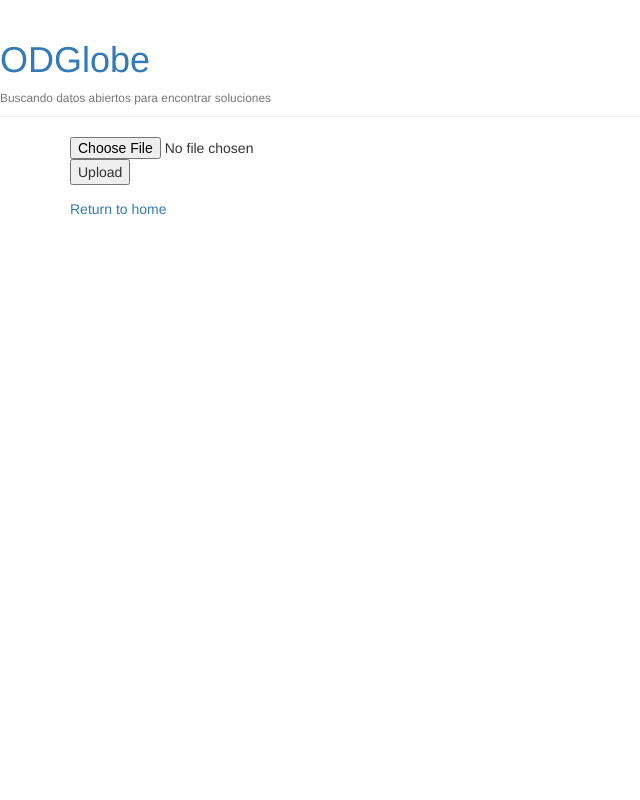
After one commit to mt-lids-sefi/odglobe, a Django app: page /file_uploader/su/ in a window 1280 px wide. The commit adds this page. Shown: the whole page, without its empty margins (0-640 px from the left). Run offline with Django 3.2, Linux system fonts and the light colour scheme; some libraries are stand-ins or nearby versions.

Commit message:
home and file uploading

```diff
--- /dev/null
+++ b/file_uploader/forms.py
@@ -0,0 +1 @@
+from django import forms
--- /dev/null
+++ b/file_uploader/templates/base.html
@@ -0,0 +1,25 @@
+<link rel="stylesheet" href="//maxcdn.bootstrapcdn.com/bootstrap/3.2.0/css/bootstrap.min.css">
+<link rel="stylesheet" href="//maxcdn.bootstrapcdn.com/bootstrap/3.2.0/css/bootstrap-theme.min.css">
+
+<!DOCTYPE html>
+<html>
+    <head>
+
+        <title>ODGlobe</title>
+    </head>
+
+    <body>
+    <div class="page-header">
+        <h1><a href="/file_uploader">ODGlobe</a></h1>
+        <small class="text-muted">Buscando datos abiertos para encontrar soluciones</small>
+    </div>
+    <div class="content container">
+        <div class="row">
+            <div class="col-md-8">
+            {% block content %}
+            {% endblock %}
+            </div>
+        </div>
+    </div>
+    </body>
+</html>
--- /dev/null
+++ b/file_uploader/templates/simple_upload.html
@@ -0,0 +1,17 @@
+{% extends 'base.html' %}
+
+{% load static %}
+
+{% block content %}
+  <form method="post" enctype="multipart/form-data">
+    {% csrf_token %}
+    <input type="file" name="myfile">
+    <button type="submit">Upload</button>
+  </form>
+
+  {% if uploaded_file_url %}
+    <p>File uploaded at: <a href="{{ uploaded_file_url }}">{{ uploaded_file_url }}</a></p>
+  {% endif %}
+
+  <p><a href="{% url 'home' %}">Return to home</a></p>
+{% endblock %}
--- a/file_uploader/urls.py
+++ b/file_uploader/urls.py
@@ -3,4 +3,6 @@ from . import views
 
 urlpatterns = [
     path('', views.home, name='home'),
+    path('su/', views.simple_upload, name='simple_upload'),
+
 ]
--- a/file_uploader/views.py
+++ b/file_uploader/views.py
@@ -1,5 +1,5 @@
 # Create your views here.
-from django.http import HttpResponse
+from django.core.files.storage import FileSystemStorage
 from django.shortcuts import render
 
 
@@ -7,3 +7,15 @@ def home(request):
     #Acá tengo que subir el archivo
     #return HttpResponse("Hello, you're home.")
     return render(request, 'home.html')
+
+
+def simple_upload(request):
+    if request.method == 'POST' and request.FILES['myfile']:
+        myfile = request.FILES['myfile']
+        fs = FileSystemStorage()
+        filename = fs.save('files/'+myfile.name, myfile)
+        uploaded_file_url = fs.url(filename)
+        return render(request, 'simple_upload.html', {
+            'uploaded_file_url': uploaded_file_url
+        })
+    return render(request, 'simple_upload.html')
```
Also changed, not shown: file_uploader/templates/home.html (+26 -1 lines), 1 other file.
